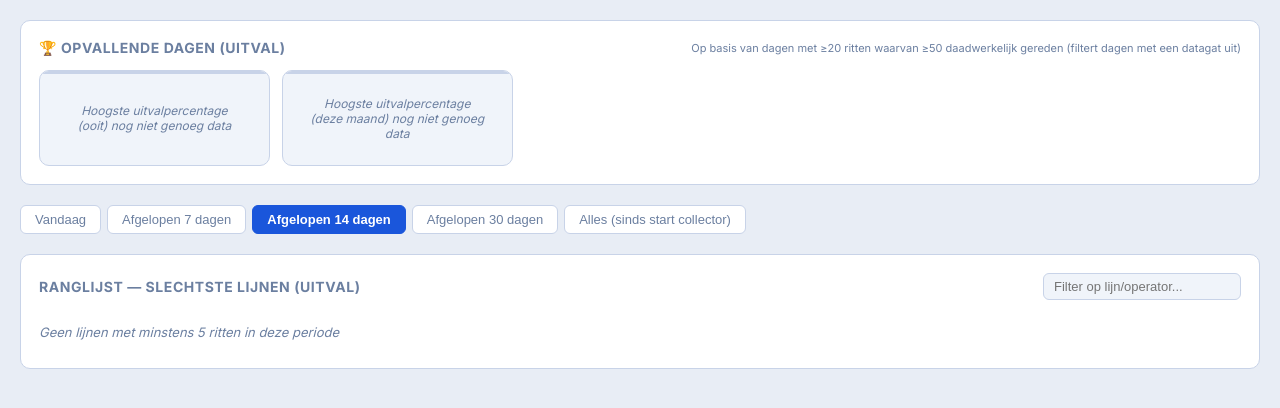
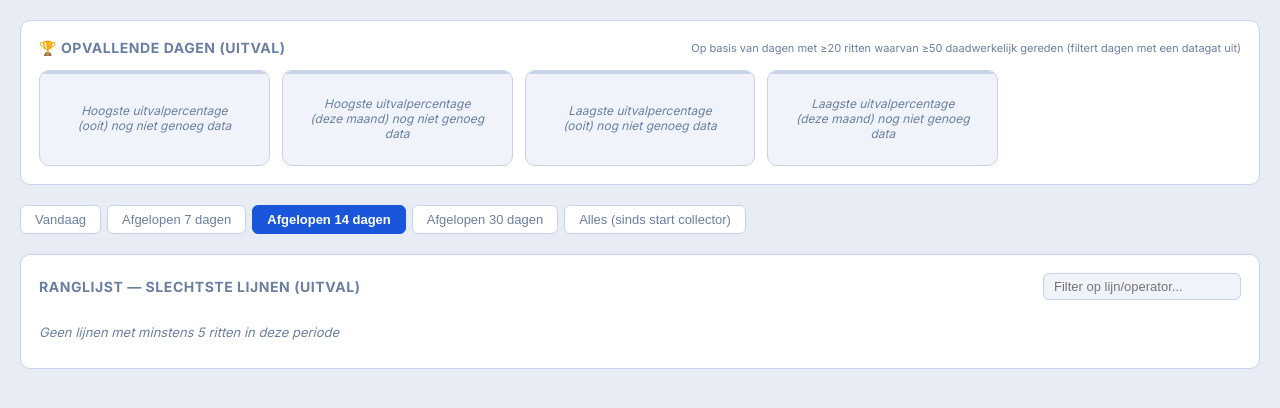
Before and after one commit to SoftMoos891/OVReader, a Flask app: page /trends in a window 1280 px wide. Shown: the part 105-513 px from the top of the page. Run offline with Flask 3, Linux system fonts and the light colour scheme; tables that the repository leaves empty hold one stand-in row (values such as "Sample post"); parts of the project's set-up code (start-up, migrations or seed data) failed here and were passed over; some libraries are stand-ins or nearby versions.

Commit message:
Trends: toon ook beste (laagste uitval) dagen, netwerkbreed en per vervoerder
app/records.py had alleen 'worst'-records (hoogste uitvalpercentage).
cancel_best() hergebruikt dezelfde _extreme()-helper met direction='min'
en dezelfde betrouwbaarheidsdrempels (MIN_TRIPS_CANCELLATION/
MIN_RAN_TRIPS_CANCELLATION), zodat een dag met een datagat niet als
"beste dag" kan winnen. De kaarten op /trends krijgen een groene
variant (i.p.v. de standaard rode) om meteen te tonen dat dit goed
nieuws is.

```diff
--- a/app/records.py
+++ b/app/records.py
@@ -128,18 +128,30 @@ def find_records(conn, index):
         reliable = [r for r in series if r["ran"] >= MIN_RAN_TRIPS_CANCELLATION]
         return _extreme(reliable, "cancellation_pct", "total", min_total, "max", since_day)
 
+    def cancel_best(series, min_total, since_day=None):
+        # Zelfde betrouwbaarheidsdrempel als cancel_worst(): anders wint een
+        # dag met nauwelijks data (bv. een datagat) altijd als "beste dag".
+        reliable = [r for r in series if r["ran"] >= MIN_RAN_TRIPS_CANCELLATION]
+        return _extreme(reliable, "cancellation_pct", "total", min_total, "min", since_day)
+
     operators = sorted({op for _day, op in cancel_operator_by_key.keys()})
 
     result = {
         "cancellations": {
             "worst_all_time": cancel_worst(cancel_network_series, MIN_TRIPS_CANCELLATION),
             "worst_month": cancel_worst(cancel_network_series, MIN_TRIPS_CANCELLATION, month_start),
+            "best_all_time": cancel_best(cancel_network_series, MIN_TRIPS_CANCELLATION),
+            "best_month": cancel_best(cancel_network_series, MIN_TRIPS_CANCELLATION, month_start),
         },
         "cancellations_by_operator": {
             op: {
                 "worst_all_time": cancel_worst(
                     [r for r in cancel_operator_series if r["operator"] == op], MIN_TRIPS_CANCELLATION),
                 "worst_month": cancel_worst(
+                    [r for r in cancel_operator_series if r["operator"] == op], MIN_TRIPS_CANCELLATION, month_start),
+                "best_all_time": cancel_best(
+                    [r for r in cancel_operator_series if r["operator"] == op], MIN_TRIPS_CANCELLATION),
+                "best_month": cancel_best(
                     [r for r in cancel_operator_series if r["operator"] == op], MIN_TRIPS_CANCELLATION, month_start),
             }
             for op in operators
--- a/templates/trends.html
+++ b/templates/trends.html
@@ -46,9 +46,11 @@
   .record-card { background: var(--panel2); border: 1px solid var(--border); border-radius: 10px;
                  padding: 14px 16px; position: relative; overflow: hidden; }
   .record-card::before { content: ''; position: absolute; top: 0; left: 0; right: 0; height: 3px; background: var(--bad); }
+  .record-card.good::before { background: var(--good); }
   .record-card .rc-period { font-size: 9px; font-weight: 700; letter-spacing: .1em; text-transform: uppercase; color: var(--muted); }
   .record-card .rc-label { font-size: 12.5px; color: var(--text); margin: 4px 0 8px; font-weight: 600; }
   .record-card .rc-value { font-family: 'IBM Plex Mono', monospace; font-size: 26px; font-weight: 700; color: var(--bad); }
+  .record-card.good .rc-value { color: var(--good); }
   .record-card .rc-meta { font-size: 11px; color: var(--muted); margin-top: 4px; }
   .record-card.empty-card { color: var(--muted); font-style: italic; font-size: 12px;
                              display: flex; align-items: center; justify-content: center; min-height: 96px; text-align: center; }
@@ -169,11 +171,11 @@ function pillClass(pct) {
   return 'good';
 }
 
-function recordCard(label, period, rec) {
+function recordCard(label, period, rec, good) {
   if (!rec) {
     return `<div class="record-card empty-card">${label}<br>(${period.toLowerCase()}) nog niet genoeg data</div>`;
   }
-  return `<div class="record-card">
+  return `<div class="record-card${good ? ' good' : ''}">
     <div class="rc-period">${period}</div>
     <div class="rc-label">${label}</div>
     <div class="rc-value">${rec.cancellation_pct}%</div>
@@ -188,10 +190,14 @@ async function loadRecords() {
   const cards = [
     recordCard('Hoogste uitvalpercentage', 'Ooit', data.cancellations.worst_all_time),
     recordCard('Hoogste uitvalpercentage', 'Deze maand', data.cancellations.worst_month),
+    recordCard('Laagste uitvalpercentage', 'Ooit', data.cancellations.best_all_time, true),
+    recordCard('Laagste uitvalpercentage', 'Deze maand', data.cancellations.best_month, true),
   ];
   for (const [operator, rec] of Object.entries(data.cancellations_by_operator || {})) {
     cards.push(recordCard(`Hoogste uitval — ${operator}`, 'Ooit', rec.worst_all_time));
     cards.push(recordCard(`Hoogste uitval — ${operator}`, 'Deze maand', rec.worst_month));
+    cards.push(recordCard(`Laagste uitval — ${operator}`, 'Ooit', rec.best_all_time, true));
+    cards.push(recordCard(`Laagste uitval — ${operator}`, 'Deze maand', rec.best_month, true));
   }
   document.getElementById('records-grid').innerHTML = cards.join('');
   document.getElementById('records-hint').textContent =
```
